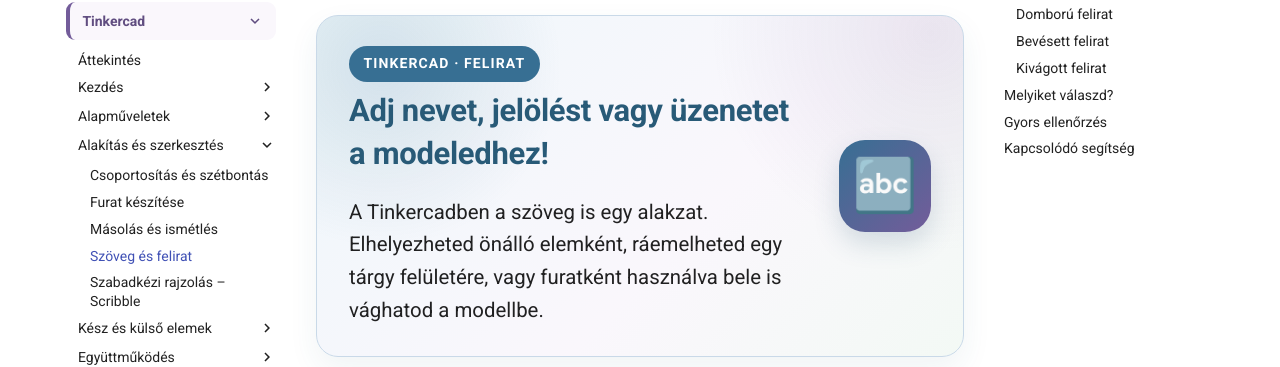
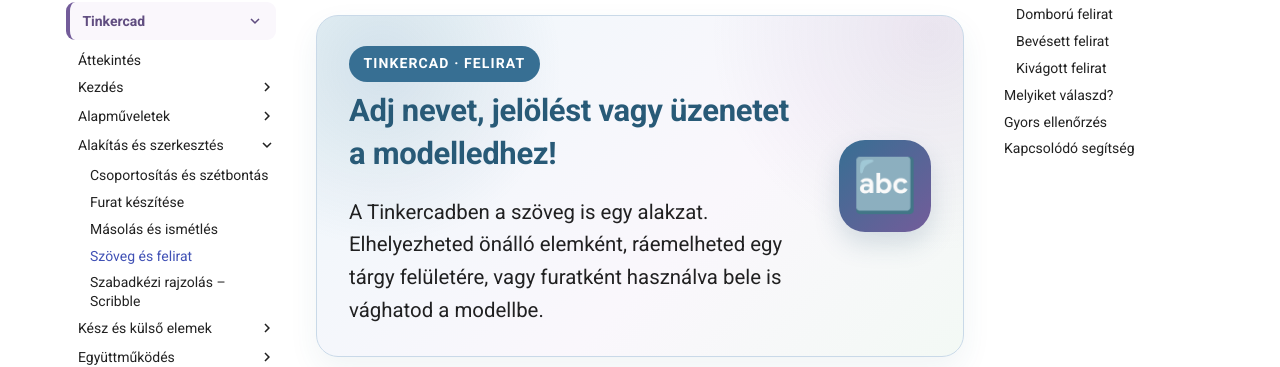
Before and after one commit to bsuszter/digitalis-eszkoztar, an MkDocs documentation site: the page built from docs/eszkoztar/tinkercad/szoveg.md, in a window 1280 px wide and 900 px high. Shown: the part 253-620 px from the top of the window. Built offline with MkDocs 1.6.1 and Material for MkDocs 9.7.7, drawn with Linux system fonts in a browser that asks for light colours.

Commit message:
Fix wording in Tinkercad text guide

```diff
--- a/docs/eszkoztar/tinkercad/szoveg.md
+++ b/docs/eszkoztar/tinkercad/szoveg.md
@@ -3,7 +3,7 @@
 <div class="article-hero">
   <div>
     <span class="article-kicker">TINKERCAD · FELIRAT</span>
-    <h2>Adj nevet, jelölést vagy üzenetet a modeledhez!</h2>
+    <h2>Adj nevet, jelölést vagy üzenetet a modelledhez!</h2>
     <p>A Tinkercadben a szöveg is egy alakzat. Elhelyezheted önálló elemként, ráemelheted egy tárgy felületére, vagy furatként használva bele is vághatod a modellbe.</p>
   </div>
   <div class="article-hero__icon">🔤</div>
```
